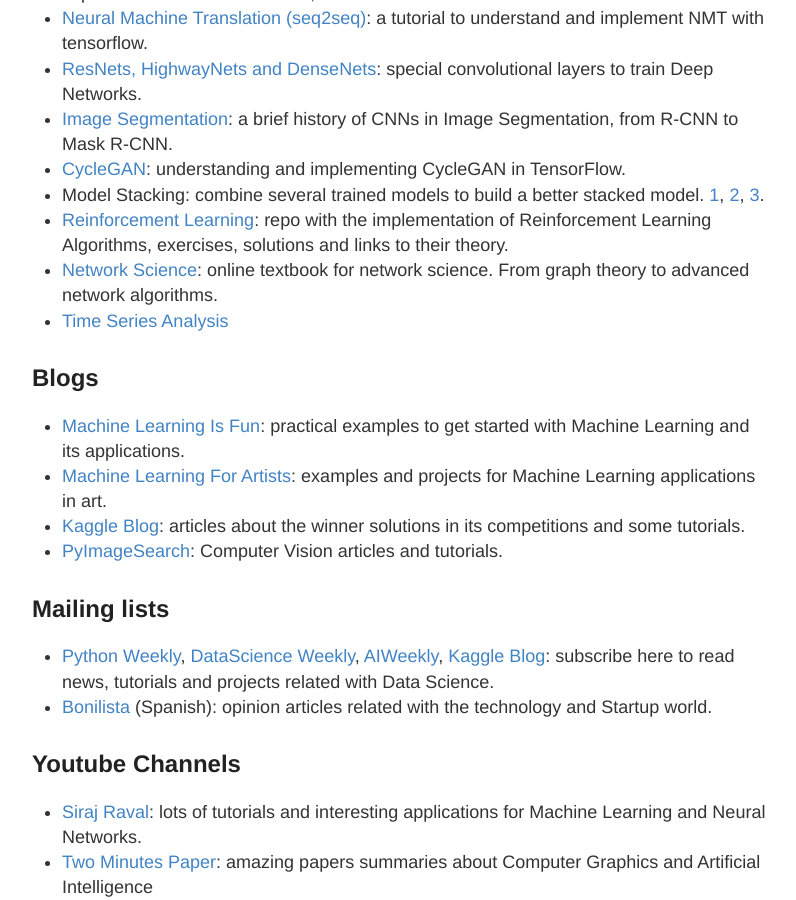
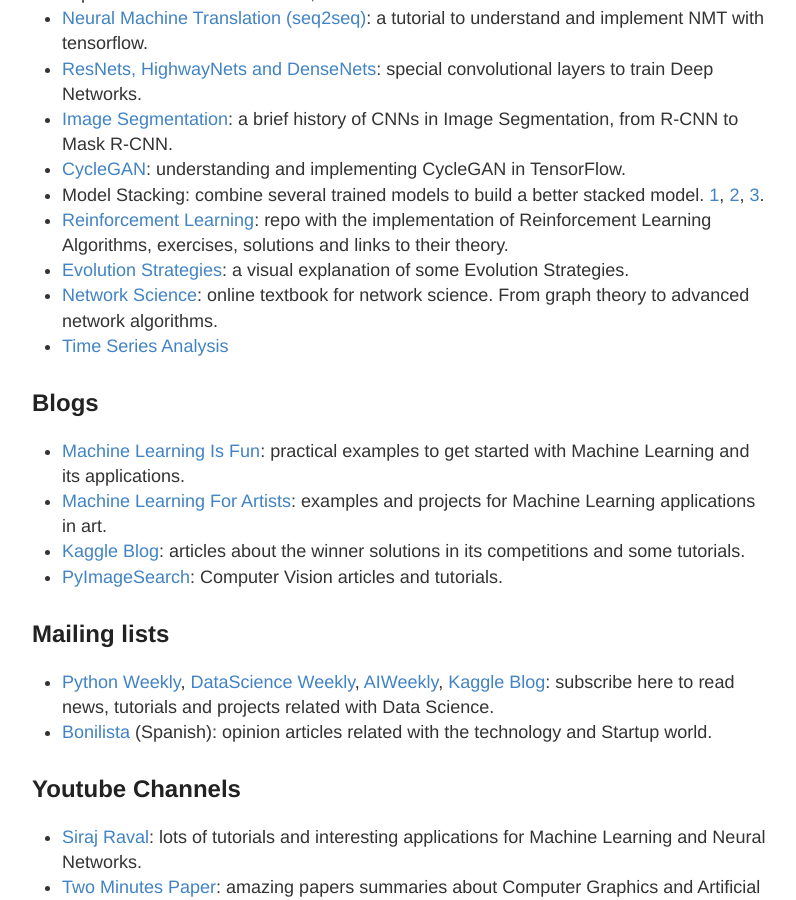
Before and after one commit to AlbertoSabater/AlbertoSabater.github.io, a Jekyll site: the page built from resources.md, in a window 1280 px wide and 900 px high, scrolled down 1110 px. Shown: the whole window, without its empty margins (238-1034 px from the left). Built offline with Jekyll 4.4.1, drawn with Linux system fonts in a browser that asks for light colours; comment, search, counter and statistics services are not loaded.

Commit message:
Update resources.md

```diff
--- a/resources.md
+++ b/resources.md
@@ -48,6 +48,7 @@ http://mccormickml.com/tutorials/
 * [CycleGAN](https://hardikbansal.github.io/CycleGANBlog/?utm_campaign=Artificial%2BIntelligence%2BWeekly&utm_medium=email&utm_source=Artificial_Intelligence_Weekly_62): understanding and implementing CycleGAN in TensorFlow.
 * Model Stacking: combine several trained models to build a better stacked model. [1](http://blog.kaggle.com/2016/12/27/a-kagglers-guide-to-model-stacking-in-practice/), [2](https://mlwave.com/kaggle-ensembling-guide/), [3](http://blog.kaggle.com/2017/06/15/stacking-made-easy-an-introduction-to-stacknet-by-competitions-grandmaster-marios-michailidis-kazanova/).
 * [Reinforcement Learning](https://github.com/dennybritz/reinforcement-learning): repo with the implementation of Reinforcement Learning Algorithms, exercises, solutions and links to their theory.
+* [Evolution Strategies](http://blog.otoro.net/2017/10/29/visual-evolution-strategies/): a visual explanation of some Evolution Strategies.
 * [Network Science](http://barabasi.com/networksciencebook/): online textbook for network science. From graph theory to advanced network algorithms.
 * [Time Series Analysis](http://www.blackarbs.com/blog/time-series-analysis-in-python-linear-models-to-garch/11/1/2016)
 
```
